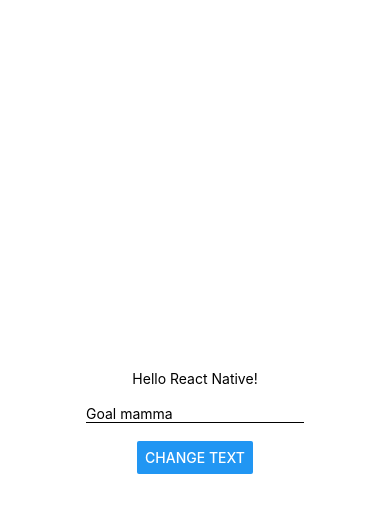
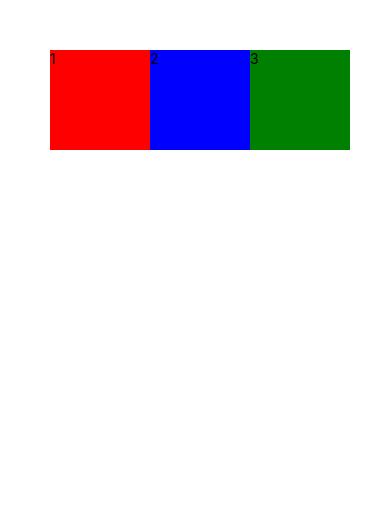
Before and after one commit to ash358241/rn-first-app, a React Native app: screen / in a window 390 px wide. Shown: the top 512 px of the page. Built offline with nearby package versions, Linux system fonts and the light colour scheme.

Commit message:
flexbox dive

```diff
--- a/App.js
+++ b/App.js
@@ -6,21 +6,43 @@
   const [outputText, setOutputText] = useState('Hello React Native!')
   return (
     <View style={styles.container}>
-      <Text>{outputText}</Text>
-      <br />
-      <TextInput placeholder='Goal mamma' style={{borderBottomColor: 'black', borderBottomWidth: 1, outline: 'none'}}/>
-      <br />
-      <Button title="change text" onPress={() => setOutputText('Welcome to React Native champ!!!')}/>
-      {/* <StatusBar style="auto" /> */}
+      <View style={styles.viewOne}>
+        <Text>1</Text>
+      </View>
+
+      <View style={styles.viewTwo}>
+        <Text>2</Text>
+      </View>
+
+      <View style={styles.viewThree}>
+        <Text>3</Text>
+      </View>
     </View>
   );
 }
 
 const styles = StyleSheet.create({
   container: {
-    flex: 1,
-    backgroundColor: '#fff',
-    alignItems: 'center',
-    justifyContent: 'center',
+    padding: 50,
+    flexDirection: 'row',
+    justifyContent: 'space-evenly',
+    alignItems: 'center'
   },
+  viewOne: {
+    backgroundColor: 'red',
+    height: 100,
+    width: 100,
+    // flex: 1
+  },
+  viewTwo: {
+    backgroundColor: 'blue',
+    height: 100,
+    width: 100,
+    // flex: 3
+  },
+  viewThree: {
+    backgroundColor: 'green',
+    height: 100,
+    width: 100,
+  }
 });
```
